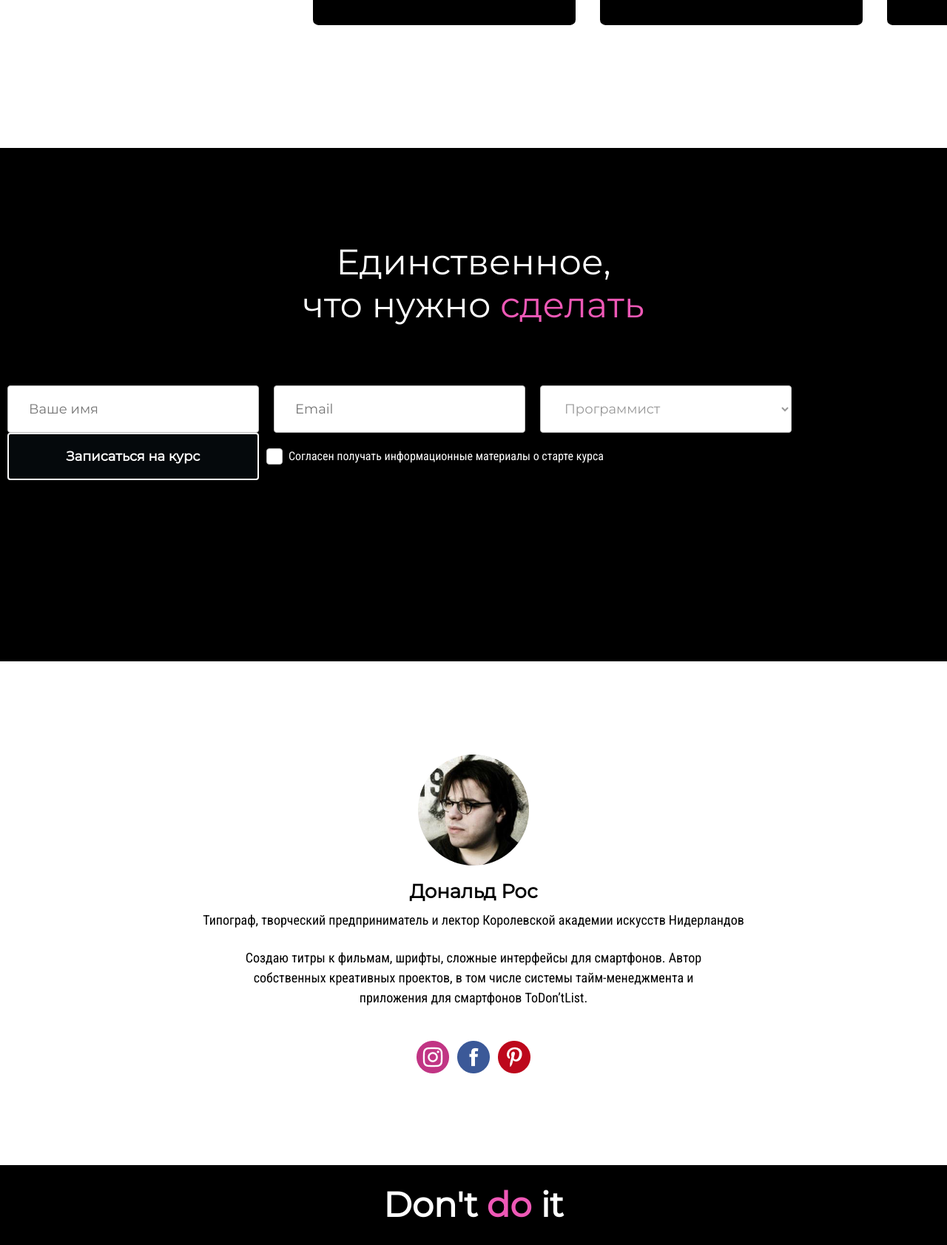
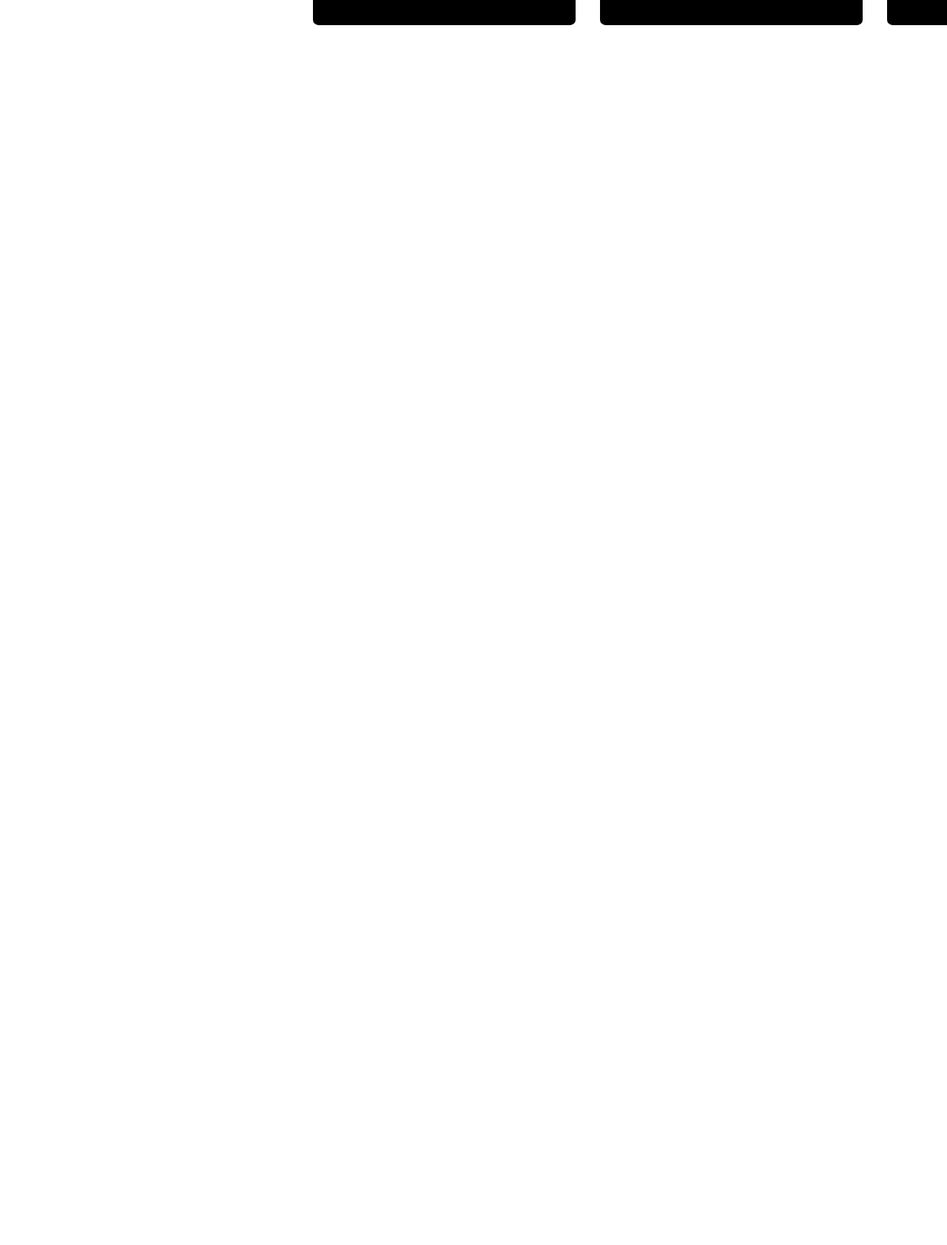
Before and after one commit to A1exanderVasilyev/webProgramming, a PHP site: page / in a window 1280 px wide; the page is wider, and only the part inside the window is pictured. Shown: the part 3204-4887 px from the top of that part at 74% size. After the commit the page ends 3238 px from the top of that part, so only its background shows below. Run offline with PHP 8.4, Linux system fonts and the light colour scheme.

Commit message:
Revert "Задание 4 - Добавление формы подписки"
This reverts commit 53ff29b0a15ba68f714862b539bd9b0fa848d394.

```diff
--- a/task3/css/style.css
+++ b/task3/css/style.css
@@ -193,164 +193,3 @@
     font: 400 18px/21px 'Roboto Condensed', sans-serif;
     color: white;
 }
-
-.dark_bottom_section
-{
-    display: flex;
-    align-items: center;
-    flex-flow: column nowrap;
-    max-width: 1920px;
-    height: 694px;
-    background: #000000;
-}
-
-.dark_bottom_title
-{
-    font: 500 48px/58px 'Montserrat', sans-serif;
-    color: #FFFFFF;
-    text-align: center;
-    padding-top: 125px;
-}
-
-.form
-{
-    display: flex;
-    flex-flow: row wrap;
-    margin-top: 80px;
-    max-width: 1440px;
-    height: 103px;
-}
-
-.form_input
-{
-    cursor: pointer;
-    width: 340px;
-    height: 64px;
-    background: #FFFFFF;
-    border: 1.34888px solid #C0C0C0;
-    box-sizing: border-box;
-    border-radius: 4px;
-    margin: 0 10px;
-}
-
-.input_text
-{
-    font: 500 18px/22px 'Montserrat', sans-serif;
-    color: #999999;
-    padding-left: 28px;
-}
-
-.form_button
-{
-    cursor: pointer;
-    font: 600 18px/22px 'Montserrat', sans-serif;
-    color: white;
-    background-color: #05090C;
-    width: 340px;
-    height: 64px;
-    margin-left: 10px;
-    border: 2px solid #FFFFFF;
-    box-sizing: border-box;
-    border-radius: 4px;
-}
-
-.agreement_checkbox
-{
-    position: absolute;
-    z-index: -1;
-    opacity: 0;
-}
-
-.agreement_checkbox+label
-{
-    display: inline-flex;
-    align-items: center;
-    user-select: none;
-}
-
-.agreement_checkbox+label::before
-{
-    content: '';
-    display: inline-block;
-    cursor: pointer;
-    background: #FFFFFF;
-    border: 1.34888px solid #C0C0C0;
-    box-sizing: border-box;
-    border-radius: 4.04665px;
-    width: 22px;
-    height: 22px;
-    margin-left: 10px;
-}
-
-
-.agreement_checkbox:checked+label::before
-{
-    background-color: #EE58B6;
-}
-
-.checkbox_text
-{
-    font: 400 16px/22px 'Roboto Condensed', sans-serif;
-    color: #FFFFFF;
-    margin-left: 8px;
-}
-
-.people
-{
-    display: flex;
-    flex-flow: column nowrap;
-    align-items: center;
-    margin-top: 126px;
-}
-
-.clients_name
-{
-    margin-top: 20px;
-    margin-bottom: 9px;
-    font: bold 26px/31px 'Montserrat', sans-serif;
-}
-
-.about_person
-{
-    margin-bottom: 24px;
-    width: 734px;
-}
-
-.persons_activity
-{
-    display: flex;
-    flex-flow: row wrap;
-    margin-bottom: 43px;
-    width: 626px;
-}
-
-.description_text
-{
-    font: 400 18px/27px 'Roboto Condensed', sans-serif;
-    text-align: center;
-}
-
-.contacts
-{
-    display: flex;
-    flex-flow: row nowrap;
-    width: 166px;
-    justify-content: space-around;
-    margin-bottom: 118px;
-}
-
-.footer
-{
-    display: flex;
-    align-items: center;
-    justify-content: center;
-    background-color: #000000;
-    height: 108px;
-    max-width: 1920px;
-}
-
-.footer_title
-{
-    font: bold 31px/38px 'Montserrat', sans-serif;
-    color: #FFFFFF;
-}
--- a/task3/index.html
+++ b/task3/index.html
@@ -3,9 +3,6 @@
 <head>
     <meta charset="utf-8">
     <title>The world's first learning solution for everyone</title>
-    <style>
-
-    </style>
     <link rel="preconnect" href="https://fonts.gstatic.com">
     <link href="https://fonts.googleapis.com/css2?family=Montserrat&family=Roboto+Condensed&display=swap" rel="stylesheet">
     <link href="css/style.css" rel="stylesheet">
@@ -84,44 +81,6 @@
                     </div>
             </div>
         </div>
-        <div class="dark_bottom_section">
-            <div class="dark_bottom_title">
-                Единственное,<br> что нужно <span class="title_text_selection">сделать</span>
-            </div>
-            <form action="#" method="get" class="form">
-                <input type="text" name="name" placeholder="Ваше имя" class="form_input input_text">
-                <input type="text" name="email" placeholder="Email" class="form_input input_text">
-                <select name="Деятельность" class="form_input input_text" >
-                    <option value="Программист">Программист</option>
-                    <option value="Дизайнер">Дизайнер</option>
-                    <option value="Маркетолог">Маркетолог</option>
-                </select>
-                <button type="submit" class="form_button">Записаться на курс</button>
-                <input type="checkbox" class="agreement_checkbox" id="agreement" name="agreement" value="agree">
-                <label for="agreement"><span class="checkbox_text">Согласен получать информационные материалы о старте курса</span>
-                </label>
-            </form>
-        </div>
-        <div class="people">
-            <img src="images/photo.png" alt="photo">
-            <h2 class="clients_name">Дональд Рос</h2>
-            <p class="about_person description_text">Типограф, творческий предприниматель и лектор Королевской академии искусств Нидерландов</p>
-            <p class="persons_activity description_text">Создаю титры к фильмам, шрифты, сложные интерфейсы для смартфонов. Автор собственных креативных проектов, в том числе системы тайм-менеджмента и <br>приложения для смартфонов ToDon’tList.</p>
-            <div class="contacts">
-                <a href="#">
-                    <img src="images/contacts/Instagram.png" alt="instagram">
-                </a>
-                <a href="#">
-                    <img src="images/contacts/Facebook.png" alt="facebook">
-                </a>
-                <a href="#">
-                    <img src="images/contacts/Pinterest.png" alt="pinterest">
-                </a>
-            </div>
-        </div>
-        <footer class="footer footer_title">
-            <h2>Don't <span class="title_text_selection">do</span> it</h2>
-        </footer>
     </div>
 </body>
 </html>
```
Also changed, not shown: task3/images/contacts/Facebook.png (deleted), task3/images/contacts/Instagram.png (deleted), task3/images/contacts/Pinterest.png (deleted), task3/images/photo.png (deleted).
